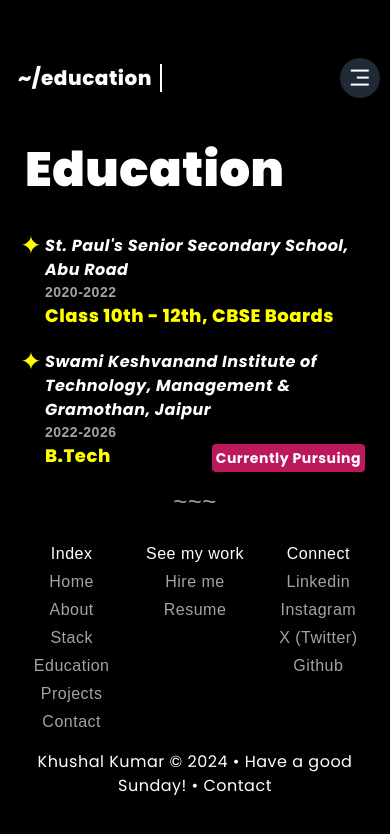
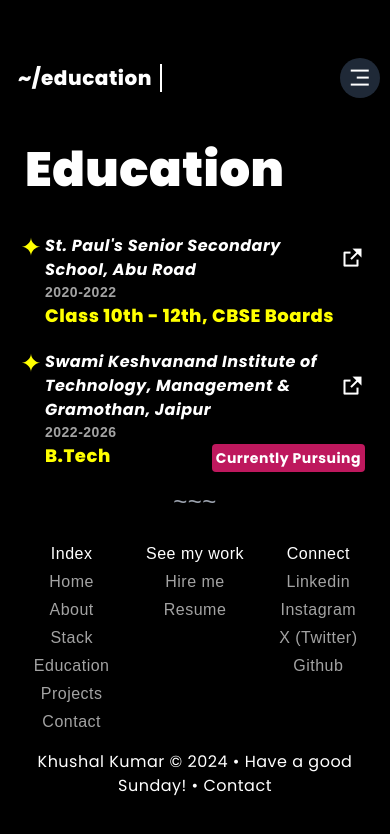
Before and after one commit to khushal0944/Portfolio-v1, a Next.js app: page /education in a window 390 px wide. Shown: the top 834 px of the page. Built offline with nearby package versions, Linux system fonts and the light colour scheme; a web font is replaced by a local one.

Commit message:
adjusted education list icon

```diff
--- a/src/app/education/page.tsx
+++ b/src/app/education/page.tsx
@@ -15,15 +15,16 @@
 			<h1 className="text-5xl poppins font-black mb-10">Education</h1>
 			{educationData.map((singleEducation) => {
 				return (
-					<ul className="relative" key={singleEducation.institute}>
-						<div className="ml-5">
-							<Link href={singleEducation.instituteLink}>
-                            <li>
-								<h1 className="mt-5 italic poppins text-2xl cursor-pointer max-[428px]:text-base max-[768px]:text-lg text-white font-bold">
+					<ul className="relative education-list" key={singleEducation.institute}>
+						<div className="ml-5 mt-5">
+                            <li className="flex items-center justify-between">
+								<h1 className="italic poppins text-2xl max-[428px]:text-base max-[768px]:text-lg text-white font-bold">
 									{singleEducation.institute}
 								</h1>
-                                </li>
-							</Link>
+                                <Link href={singleEducation.instituteLink}>
+                                    <i className="ri-external-link-fill hover:text-pink-500 text-2xl"></i>
+                                </Link>
+                            </li>
 							<p className=" font-black gray text-sm">
 								{singleEducation.year}
 							</p>
--- a/src/app/globals.css
+++ b/src/app/globals.css
@@ -362,25 +362,30 @@
 	}
 }
 
-ul li {
+.education-list li {
     position: relative;
     list-style-type: none;
 }
 
-ul li::before {
+.education-list li::before {
     content: "";
-    background: url('/education.svg');
+    background: url('/listStyle.svg');
     background-size: contain;
     background-repeat: no-repeat;
     position: absolute;
-    top: 1px;
+    top: 3px;
     left: -30px;
     height: 32px;
     width: 32px;
 }
 
-@media screen and (max-width: 425px) {
-    ul li::before {
-        top: -2px;
+@media screen and (max-width: 750px) {
+    .education-list li::before {
+        top: 2px;
     }
 }
+@media screen and (max-width: 400px) {
+    .education-list li::before {
+        top: 0px;
+    }
+}
```
Also changed, not shown: public/listStyle.svg (renamed from public/education.svg).
